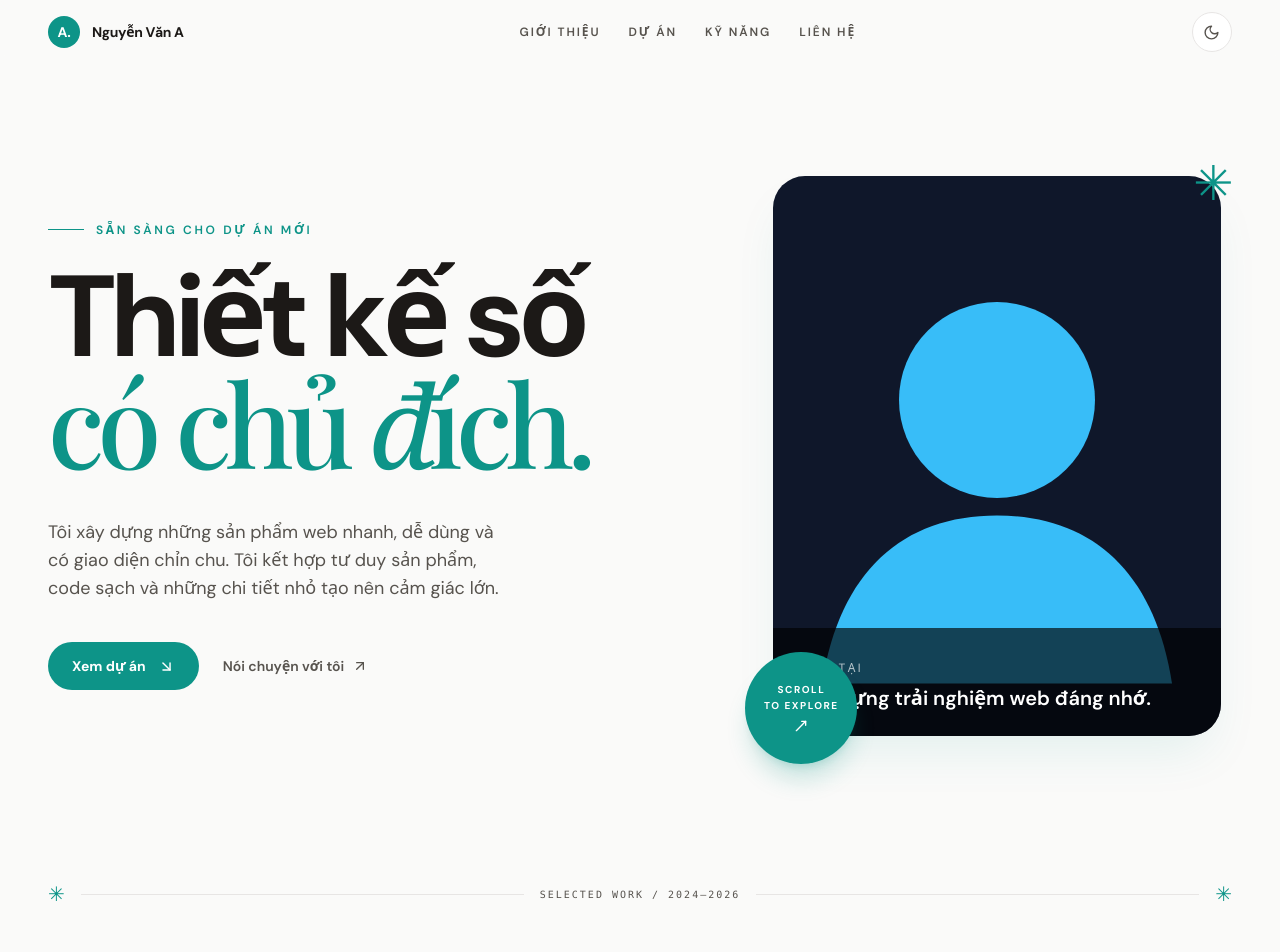
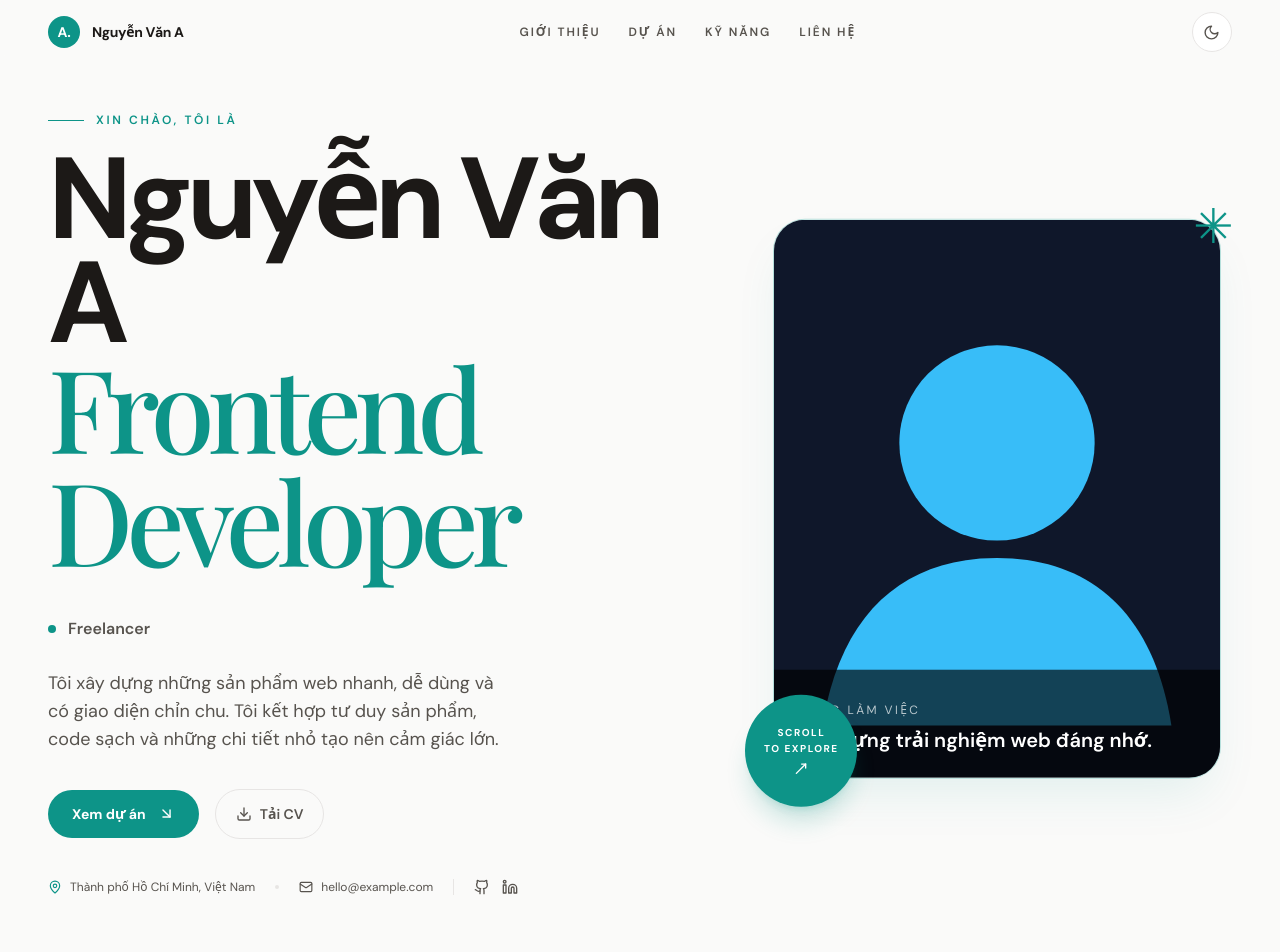
Before and after one commit to Yiben633/Portfolio_Ca_Nhan, a React (Vite) app: page / in a window 1280 px wide. Shown: the top 952 px of the page. Built offline with nearby package versions, Linux system fonts and the light colour scheme; a web font is replaced by a local one.

Commit message:
feat: xay dung hero section data driven

```diff
--- a/src/App.tsx
+++ b/src/App.tsx
@@ -1,61 +1,16 @@
-import { ArrowDownRight, ArrowUpRight, Mail, MapPin, MoveUpRight } from 'lucide-react'
+import { ArrowUpRight, Mail, MapPin } from 'lucide-react'
 import { motion } from 'framer-motion'
 import { profile } from './data/profile'
 import { projects } from './data/projects'
 import { skillGroups } from './data/skills'
+import { Hero } from './components/Hero'
 import { MainLayout } from './layouts/MainLayout'
 
 function App() {
   return (
     <MainLayout>
       <div id="top" className="mx-auto max-w-7xl overflow-hidden px-5 pb-24 pt-28 sm:px-8 lg:px-12">
-        <section className="relative grid min-h-[calc(100vh-7rem)] items-center gap-12 lg:grid-cols-[1.15fr_0.85fr] lg:gap-20">
-          <motion.div
-            initial={{ opacity: 0, y: 28 }}
-            animate={{ opacity: 1, y: 0 }}
-            transition={{ duration: 0.7, ease: [0.22, 1, 0.36, 1] }}
-            className="relative z-10"
-          >
-            <p className="mb-7 flex items-center gap-3 text-xs font-semibold uppercase tracking-[0.22em] text-accent">
-              <span className="h-px w-9 bg-accent" /> Sẵn sàng cho dự án mới
-            </p>
-            <h1 className="max-w-5xl text-[clamp(3.5rem,9vw,8.5rem)] font-bold leading-[0.9] tracking-[-0.06em]">
-              Thiết kế số
-              <br />
-              <span className="font-serif font-normal italic text-accent">có chủ đích.</span>
-            </h1>
-            <p className="mt-9 max-w-xl text-base leading-8 text-muted sm:text-lg">
-              {profile.bio} Tôi kết hợp tư duy sản phẩm, code sạch và những chi tiết nhỏ tạo nên cảm giác lớn.
-            </p>
-            <div className="mt-10 flex flex-wrap items-center gap-4">
-              <a href="#work" className="group inline-flex items-center gap-3 rounded-full bg-accent px-6 py-3.5 text-sm font-bold text-accent-foreground transition hover:-translate-y-1 hover:bg-accent-2">
-                Xem dự án <ArrowDownRight size={17} className="transition group-hover:rotate-[-45deg]" />
-              </a>
-              <a href={`mailto:${profile.email}`} className="inline-flex items-center gap-2 px-2 py-3.5 text-sm font-semibold text-muted transition hover:text-accent">
-                Nói chuyện với tôi <ArrowUpRight size={16} />
-              </a>
-            </div>
-          </motion.div>
-
-          <motion.div
-            initial={{ opacity: 0, scale: 0.94, rotate: 3 }}
-            animate={{ opacity: 1, scale: 1, rotate: 0 }}
-            transition={{ duration: 0.8, delay: 0.15, ease: [0.22, 1, 0.36, 1] }}
-            className="relative mx-auto w-full max-w-md lg:ml-auto"
-          >
-            <div className="relative aspect-[4/5] overflow-hidden rounded-[2rem] bg-card shadow-2xl shadow-accent/10">
-              <img src={profile.avatar} alt={`Ảnh đại diện của ${profile.name}`} className="h-full w-full object-cover" />
-              <div className="absolute inset-x-0 bottom-0 bg-black/65 px-6 pb-6 pt-8 text-white">
-                <p className="text-xs uppercase tracking-[0.2em] text-white/70">Hiện tại</p>
-                <p className="mt-2 text-xl font-semibold">Xây dựng trải nghiệm web đáng nhớ.</p>
-              </div>
-            </div>
-            <div className="absolute -bottom-7 -left-7 grid h-24 w-24 place-items-center rounded-full bg-accent text-accent-foreground shadow-xl shadow-accent/20 sm:h-28 sm:w-28">
-              <div className="text-center text-[10px] font-bold uppercase leading-4 tracking-[0.15em]">Scroll<br />to explore<br /><MoveUpRight className="mx-auto mt-1" size={16} /></div>
-            </div>
-            <span className="absolute -right-3 -top-4 text-5xl text-accent" aria-hidden="true">✳</span>
-          </motion.div>
-        </section>
+        <Hero />
 
         <div className="my-20 flex items-center gap-4 text-accent" aria-hidden="true">
           <span className="text-xl">✳</span><span className="h-px flex-1 bg-border" /><span className="font-mono text-[10px] uppercase tracking-[0.2em] text-muted">Selected work / 2024—2026</span><span className="h-px flex-1 bg-border" /><span className="text-xl">✳</span>
--- /dev/null
+++ b/src/components/Hero.tsx
@@ -0,0 +1,90 @@
+import { ArrowDownRight, ArrowUpRight, Download, Github, Linkedin, Mail, MapPin, MoveUpRight } from 'lucide-react'
+import { motion, useReducedMotion } from 'framer-motion'
+import { useEffect, useState } from 'react'
+import { profile } from '../data/profile'
+
+export function Hero() {
+  const prefersReducedMotion = useReducedMotion()
+  const [roleIndex, setRoleIndex] = useState(0)
+  const activeRole = profile.roles[roleIndex] ?? profile.title
+
+  useEffect(() => {
+    if (prefersReducedMotion || profile.roles.length < 2) return
+
+    const intervalId = window.setInterval(() => {
+      setRoleIndex((currentIndex) => (currentIndex + 1) % profile.roles.length)
+    }, 2600)
+
+    return () => window.clearInterval(intervalId)
+  }, [prefersReducedMotion])
+
+  const socialIcon = (label: string) => label === 'GitHub' ? <Github size={16} /> : <Linkedin size={16} />
+
+  return (
+    <section className="relative grid min-h-[calc(100vh-7rem)] items-center gap-12 lg:grid-cols-[1.15fr_0.85fr] lg:gap-20" aria-labelledby="hero-title">
+      <motion.div
+        initial={prefersReducedMotion ? false : { opacity: 0, y: 28 }}
+        animate={{ opacity: 1, y: 0 }}
+        transition={{ duration: 0.7, ease: [0.22, 1, 0.36, 1] }}
+        className="relative z-10"
+      >
+        <p className="mb-5 flex items-center gap-3 text-xs font-semibold uppercase tracking-[0.22em] text-accent">
+          <span className="h-px w-9 bg-accent" /> Xin chào, tôi là
+        </p>
+        <h1 id="hero-title" className="max-w-5xl text-[clamp(3.5rem,9vw,8.5rem)] font-bold leading-[0.9] tracking-[-0.06em]">
+          {profile.name}
+          <br />
+          <span className="font-serif font-normal italic text-accent">{profile.title}</span>
+        </h1>
+        <div className="mt-8 flex min-h-8 items-center gap-3 text-sm font-semibold text-muted sm:text-base" aria-live="polite">
+          <span className="h-2 w-2 rounded-full bg-accent" aria-hidden="true" />
+          <span>{activeRole}</span>
+        </div>
+        <p className="mt-6 max-w-xl text-base leading-8 text-muted sm:text-lg">
+          {profile.bio} Tôi kết hợp tư duy sản phẩm, code sạch và những chi tiết nhỏ tạo nên cảm giác lớn.
+        </p>
+        <div className="mt-9 flex flex-wrap items-center gap-4">
+          <a href="#work" className="group inline-flex items-center gap-3 rounded-full bg-accent px-6 py-3.5 text-sm font-bold text-accent-foreground transition hover:-translate-y-1 hover:bg-accent-2 focus-visible:outline-none focus-visible:ring-2 focus-visible:ring-accent focus-visible:ring-offset-2 focus-visible:ring-offset-background">
+            Xem dự án <ArrowDownRight size={17} className="transition group-hover:rotate-[-45deg]" />
+          </a>
+          {profile.cvUrl ? (
+            <a href={profile.cvUrl} download className="inline-flex items-center gap-2 rounded-full border border-border px-5 py-3.5 text-sm font-semibold text-muted transition hover:border-accent hover:text-accent focus-visible:outline-none focus-visible:ring-2 focus-visible:ring-accent">
+              <Download size={16} /> Tải CV
+            </a>
+          ) : (
+            <a href="#contact" className="inline-flex items-center gap-2 px-2 py-3.5 text-sm font-semibold text-muted transition hover:text-accent focus-visible:outline-none focus-visible:ring-2 focus-visible:ring-accent">
+              Liên hệ với tôi <ArrowUpRight size={16} />
+            </a>
+          )}
+        </div>
+        <div className="mt-10 flex flex-wrap items-center gap-x-5 gap-y-3 text-xs text-muted">
+          <span className="flex items-center gap-2"><MapPin size={14} className="text-accent" /> {profile.location}</span>
+          <span className="h-1 w-1 rounded-full bg-border" aria-hidden="true" />
+          <a href={`mailto:${profile.email}`} className="flex items-center gap-2 transition hover:text-accent focus-visible:outline-none focus-visible:ring-2 focus-visible:ring-accent"><Mail size={14} /> {profile.email}</a>
+          <span className="flex items-center gap-3 border-l border-border pl-5">
+            {profile.socials.map((social) => <a key={social.label} href={social.url} target="_blank" rel="noreferrer" aria-label={social.label} className="transition hover:text-accent focus-visible:outline-none focus-visible:ring-2 focus-visible:ring-accent">{socialIcon(social.label)}</a>)}
+          </span>
+        </div>
+      </motion.div>
+
+      <motion.div
+        initial={prefersReducedMotion ? false : { opacity: 0, scale: 0.94, rotate: 3 }}
+        animate={prefersReducedMotion ? undefined : { opacity: 1, scale: 1, rotate: 0, y: [0, -8, 0] }}
+        transition={prefersReducedMotion ? undefined : { opacity: { duration: 0.8, delay: 0.15 }, scale: { duration: 0.8, delay: 0.15 }, rotate: { duration: 0.8, delay: 0.15 }, y: { duration: 5, repeat: Infinity, ease: 'easeInOut' } }}
+        className="relative mx-auto w-full max-w-md lg:ml-auto"
+      >
+        <div className="relative aspect-[4/5] overflow-hidden rounded-[2rem] border border-accent/30 bg-card shadow-2xl shadow-accent/10">
+          <img src={profile.avatar} alt={`Ảnh đại diện của ${profile.name}`} className="h-full w-full object-cover" />
+          <div className="absolute inset-x-0 bottom-0 bg-black/65 px-6 pb-6 pt-8 text-white">
+            <p className="text-xs uppercase tracking-[0.2em] text-white/70">Đang làm việc</p>
+            <p className="mt-2 text-xl font-semibold">Xây dựng trải nghiệm web đáng nhớ.</p>
+          </div>
+        </div>
+        <div className="absolute -bottom-7 -left-7 grid h-24 w-24 place-items-center rounded-full bg-accent text-accent-foreground shadow-xl shadow-accent/20 sm:h-28 sm:w-28">
+          <div className="text-center text-[10px] font-bold uppercase leading-4 tracking-[0.15em]">Scroll<br />to explore<br /><MoveUpRight className="mx-auto mt-1" size={16} /></div>
+        </div>
+        <span className="absolute -right-3 -top-4 text-5xl text-accent" aria-hidden="true">✳</span>
+      </motion.div>
+    </section>
+  )
+}
```
